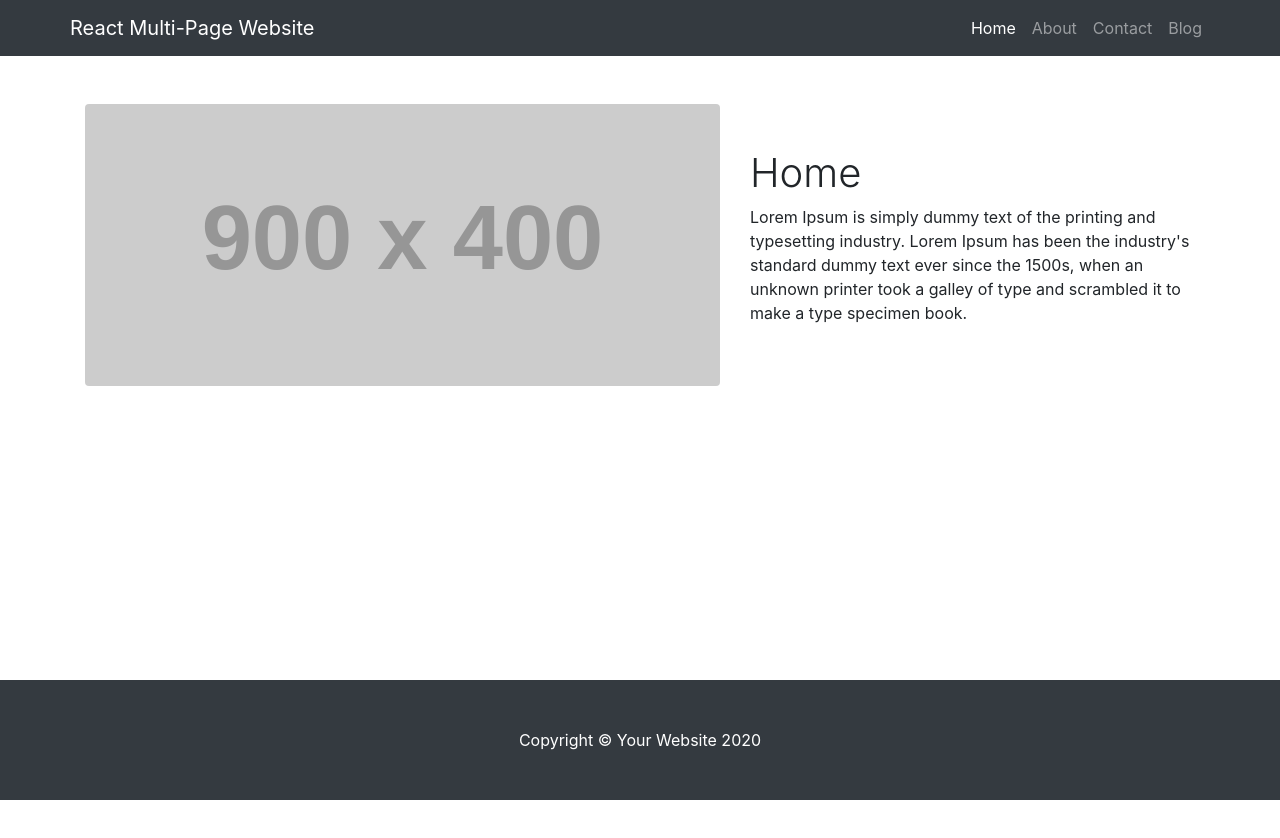
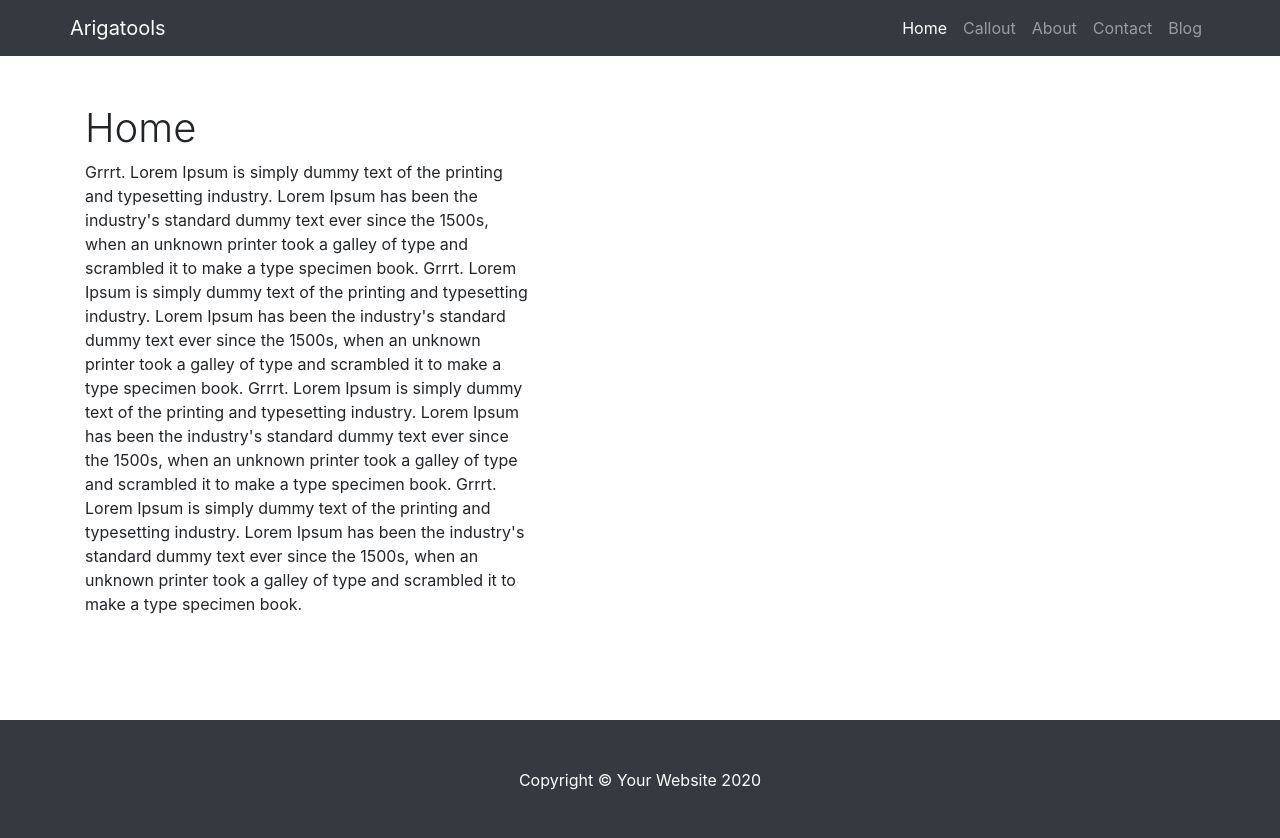
Before and after one commit to chessmonster/amplifyapp, a React (Create React App) app: page / in a window 1280 px wide. Before the commit the page ends 800 px from the top, so only its background shows below. Built offline with nearby package versions, Linux system fonts and the light colour scheme.

Commit message:
multi pages now. voice features also there.

```diff
--- a/src/components/About.jsx
+++ b/src/components/About.jsx
@@ -5,13 +5,13 @@ function About() {
     <div className="about">
       <div class="container">
         <div class="row align-items-center my-5">
-          <div class="col-lg-7">
+          {/* <div class="col-lg-7">
             <img
               class="img-fluid rounded mb-4 mb-lg-0"
               src="http://placehold.it/900x400"
               alt=""
             />
-          </div>
+          </div> */}
           <div class="col-lg-5">
             <h1 class="font-weight-light">About</h1>
             <p>
--- /dev/null
+++ b/src/components/Callout.jsx
@@ -0,0 +1,64 @@
+import React from "react";
+import { useState, useEffect } from 'react';
+
+const initialFormState = { name: '' }
+
+function Callout() {
+
+  console.log('called')
+
+  const [name, setName] = useState([]);
+  const [formData, setFormData] = useState(initialFormState);
+
+  let notif_source = '/notification_sound.wav'
+  let audio = new Audio(notif_source);
+  audio.play();
+
+  async function onChange(e) {
+    setFormData({ ...formData});
+    // await Storage.put(file.name, file);
+  }
+
+  let speech = new SpeechSynthesisUtterance();
+
+  speech.lang = "en-US";
+  speech.text = "Next in line please come forward.";
+  speech.volume = 2;
+  speech.rate = 0.8;
+  speech.pitch = 5;
+
+  window.speechSynthesis.speak(speech);
+
+  return (
+    <div className="callout">
+      <div class="container">
+        <div class="row align-items-center my-5">
+            <div class="w-100 p-3 col-lg-5">
+              <h1 class="font-weight-light">Callout</h1>
+              <p>
+                <input
+                  onChange={e => setFormData({ ...formData, 'name': e.target.value})}
+                  placeholder="Name"
+                  value={formData.name}
+                />
+              </p>
+
+            </div>
+        </div>
+        <marquee
+          height="50"
+          width="90%"
+          direction="left"
+          scrollamount="3">
+
+          <p>
+            <font size="100">{formData.name}</font>
+          </p>
+
+        </marquee>
+      </div>
+    </div>
+  );
+}
+
+export default Callout;
--- a/src/components/Contact.jsx
+++ b/src/components/Contact.jsx
@@ -5,13 +5,13 @@ function Contact() {
     <div className="contact">
       <div class="container">
         <div class="row align-items-center my-5">
-          <div class="col-lg-7">
+          {/* <div class="col-lg-7">
             <img
               class="img-fluid rounded mb-4 mb-lg-0"
               src="http://placehold.it/900x400"
               alt=""
             />
-          </div>
+          </div> */}
           <div class="col-lg-5">
             <h1 class="font-weight-light">Contact</h1>
             <p>
--- a/src/components/Footer.jsx
+++ b/src/components/Footer.jsx
@@ -2,8 +2,8 @@ import React from "react";
 
 function Footer() {
   return (
-    <div className="footer">
-      <footer class="py-5 bg-dark fixed-bottom">
+    <div className="footer" style={{paddingTop:"40px"}}>
+      <footer class="py-5 bg-dark">
         <div class="container">
           <p class="m-0 text-center text-white">
             Copyright &copy; Your Website 2020
--- a/src/components/Home.jsx
+++ b/src/components/Home.jsx
@@ -5,17 +5,32 @@ function Home() {
     <div className="home">
       <div class="container">
         <div class="row align-items-center my-5">
-          <div class="col-lg-7">
+          {/* <div class="col-lg-7">
             <img
               class="img-fluid rounded mb-4 mb-lg-0"
               src="http://placehold.it/900x400"
               alt=""
             />
-          </div>
+          </div> */}
           <div class="col-lg-5">
             <h1 class="font-weight-light">Home</h1>
             <p>
-              Lorem Ipsum is simply dummy text of the printing and typesetting
+              Grrrt. Lorem Ipsum is simply dummy text of the printing and typesetting
+              industry. Lorem Ipsum has been the industry's standard dummy text
+              ever since the 1500s, when an unknown printer took a galley of
+              type and scrambled it to make a type specimen book.
+
+              Grrrt. Lorem Ipsum is simply dummy text of the printing and typesetting
+              industry. Lorem Ipsum has been the industry's standard dummy text
+              ever since the 1500s, when an unknown printer took a galley of
+              type and scrambled it to make a type specimen book.
+
+              Grrrt. Lorem Ipsum is simply dummy text of the printing and typesetting
+              industry. Lorem Ipsum has been the industry's standard dummy text
+              ever since the 1500s, when an unknown printer took a galley of
+              type and scrambled it to make a type specimen book.
+
+              Grrrt. Lorem Ipsum is simply dummy text of the printing and typesetting
               industry. Lorem Ipsum has been the industry's standard dummy text
               ever since the 1500s, when an unknown printer took a galley of
               type and scrambled it to make a type specimen book.
--- a/src/components/Navigation.jsx
+++ b/src/components/Navigation.jsx
@@ -7,13 +7,19 @@ function Navigation() {
       <nav className="navbar navbar-expand navbar-dark bg-dark">
         <div className="container">
           <NavLink className="navbar-brand" to="/">
-            React Multi-Page Website
+            Arigatools
           </NavLink>
           <div>
             <ul className="navbar-nav ml-auto">
               <li className="nav-item">
                 <NavLink className="nav-link" to="/">
                   Home
+                  <span className="sr-only">(current)</span>
+                </NavLink>
+              </li>
+              <li className="nav-item">
+                <NavLink className="nav-link" to="/callout">
+                  Callout
                   <span className="sr-only">(current)</span>
                 </NavLink>
               </li>
--- a/src/components/blog/Posts.js
+++ b/src/components/blog/Posts.js
@@ -7,13 +7,13 @@ function Posts() {
       <div class="container">
         <Link to="/blog/this-is-a-post-title">
           <div class="row align-items-center my-5">
-            <div class="col-lg-7">
+            {/* <div class="col-lg-7">
               <img
                 class="img-fluid rounded mb-4 mb-lg-0"
                 src="http://placehold.it/900x400"
                 alt=""
               />
-            </div>
+            </div> */}
             <div class="col-lg-5">
               <h1 class="font-weight-light">This is a post title</h1>
               <p>
--- a/src/components/index.js
+++ b/src/components/index.js
@@ -1,6 +1,7 @@
 export { default as Navigation } from "./Navigation";
 export { default as Footer } from "./Footer";
 export { default as Home } from "./Home";
+export { default as Callout } from "./Callout";
 export { default as About } from "./About";
 export { default as Contact } from "./Contact";
 export { default as Blog } from "./blog/Blog";
--- a/src/index.js
+++ b/src/index.js
@@ -38,6 +38,7 @@ import {
   Navigation,
   Footer,
   Home,
+  Callout,
   About,
   Contact,
   Blog,
@@ -50,6 +51,7 @@ ReactDOM.render(
     <Navigation />
     <Routes>
       <Route path="/" element={<Home />} />
+      <Route path="/callout" element={<Callout />} />
       <Route path="/about" element={<About />} />
       <Route path="/contact" element={<Contact />} />
       <Route path="/blog" element={<Blog />}>
```
Also changed, not shown: 1 other file (tests, documents, lock files or other folders).
